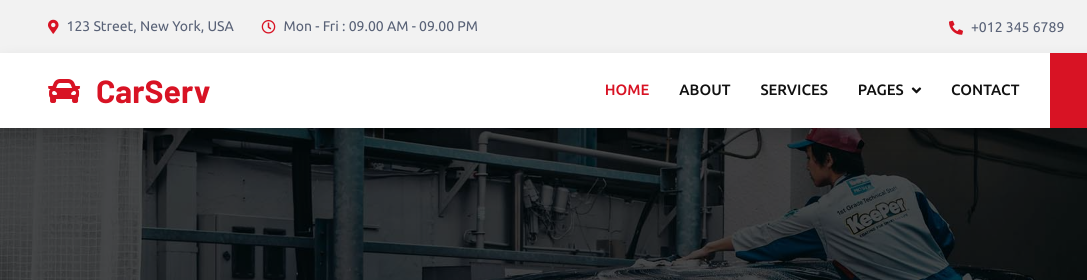
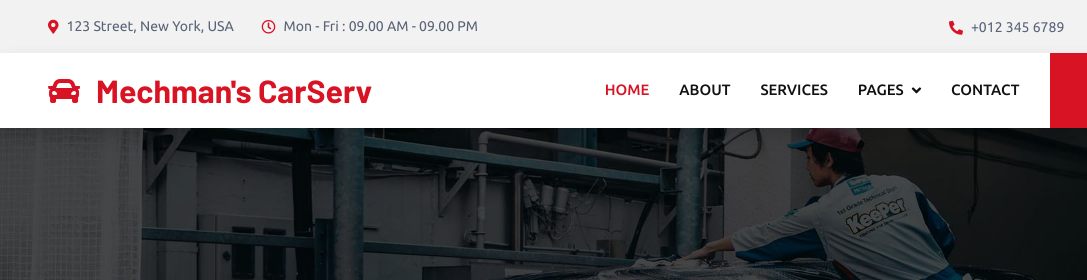
Before and after one commit to Mechmank/CI-CD-webhost, a plain HTML site: page hostfiles/index.html in a window 1280 px wide. Shown: the top 280 px of the page, 0-1087 px from the left. Drawn offline with nearby package versions, Linux system fonts and the light colour scheme.

Commit message:
changing push

```diff
--- a/hostfiles/index.html
+++ b/hostfiles/index.html
@@ -75,7 +75,7 @@
     <!-- Navbar Start -->
     <nav class="navbar navbar-expand-lg bg-white navbar-light shadow sticky-top p-0">
         <a href="index.html" class="navbar-brand d-flex align-items-center px-4 px-lg-5">
-            <h2 class="m-0 text-primary"><i class="fa fa-car me-3"></i>CarServ</h2>
+            <h2 class="m-0 text-primary"><i class="fa fa-car me-3"></i>Mechman's CarServ</h2>
         </a>
         <button type="button" class="navbar-toggler me-4" data-bs-toggle="collapse" data-bs-target="#navbarCollapse">
             <span class="navbar-toggler-icon"></span>
```
Also changed, not shown: 1 other file.
